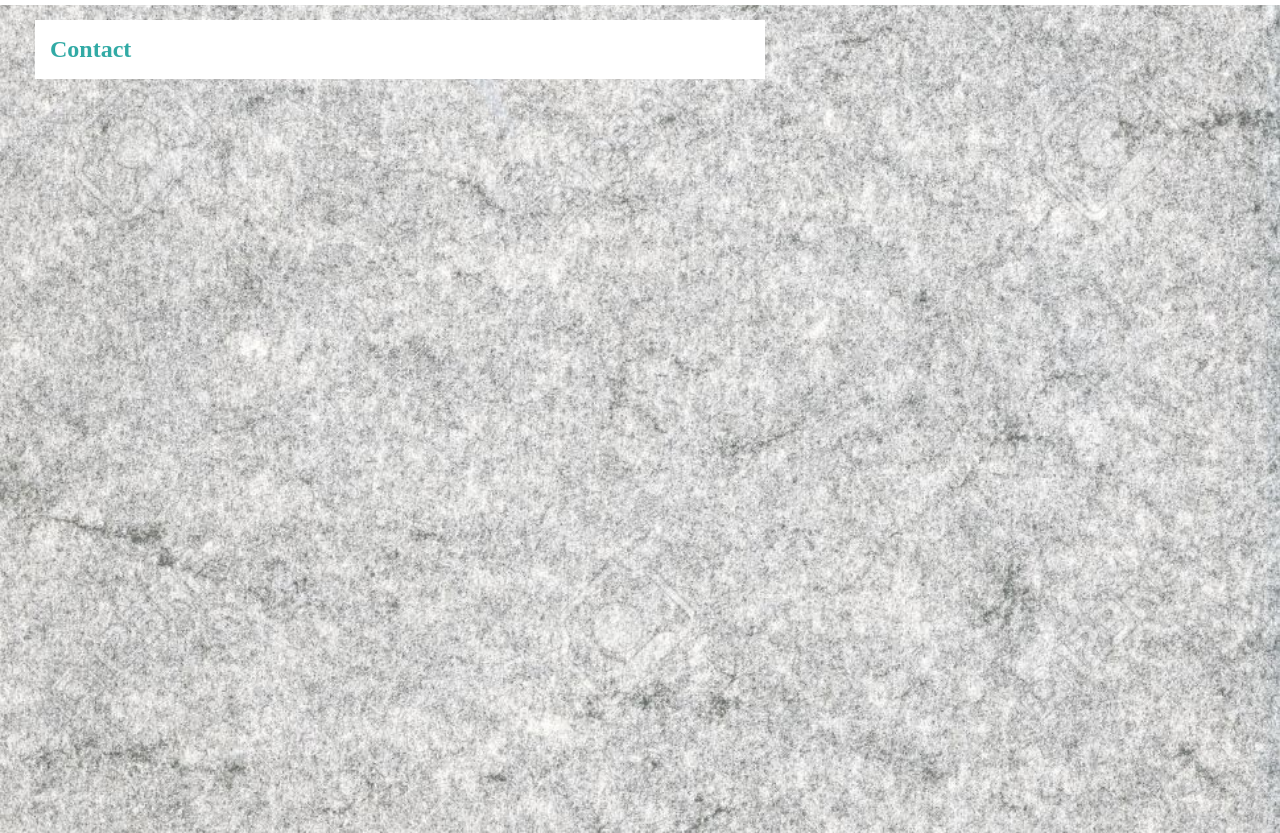
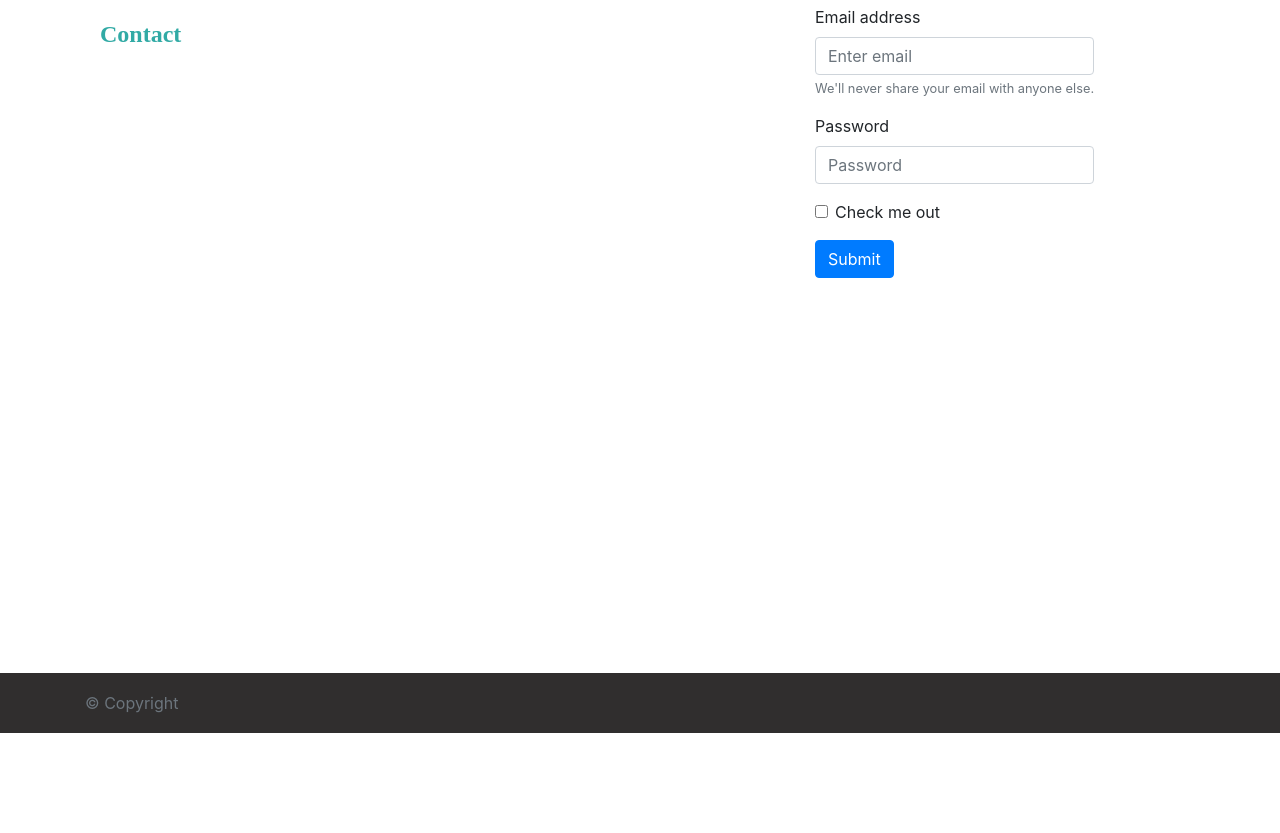
Before and after one commit to drivelikejehu/Code-Refactor, a plain HTML site: page resport/contact.html in a window 1280 px wide. Shown: the part 67-900 px from the top of the page. After the commit the page ends 800 px from the top, so only its background shows below. Drawn offline with nearby package versions, Linux system fonts and the light colour scheme.

Commit message:
added footer

```diff
--- a/resport/contact.html
+++ b/resport/contact.html
@@ -45,10 +45,52 @@
       <div class="container">
         <div class="row">
           <div class="col-sm-8"><h1>Contact</h1></div>
-          <div class="row"></div>
+          <div class="row">
+            <form>
+              <div class="form-group">
+                <label for="exampleInputEmail1">Email address</label>
+                <input
+                  type="email"
+                  class="form-control"
+                  id="exampleInputEmail1"
+                  aria-describedby="emailHelp"
+                  placeholder="Enter email"
+                />
+                <small id="emailHelp" class="form-text text-muted"
+                  >We'll never share your email with anyone else.</small
+                >
+              </div>
+              <div class="form-group">
+                <label for="exampleInputPassword1">Password</label>
+                <input
+                  type="password"
+                  class="form-control"
+                  id="exampleInputPassword1"
+                  placeholder="Password"
+                />
+              </div>
+              <div class="form-group form-check">
+                <input
+                  type="checkbox"
+                  class="form-check-input"
+                  id="exampleCheck1"
+                />
+                <label class="form-check-label" for="exampleCheck1"
+                  >Check me out</label
+                >
+              </div>
+              <button type="submit" class="btn btn-primary">Submit</button>
+            </form>
+          </div>
         </div>
       </div>
     </section>
+
+    <footer class="footer">
+      <div class="container">
+        <span class="text-muted">© Copyright</span>
+      </div>
+    </footer>
 
     <script
       src="https://code.jquery.com/jquery-3.2.1.slim.min.js"
--- a/resport/style.css
+++ b/resport/style.css
@@ -16,20 +16,20 @@
   background-color: white !important;
 }
 
-.grayback {
+/* .grayback {
   background-image: url("images/grayparch.jpg");
   background-repeat: no-repeat;
   background-position: center;
   background-size: cover;
   height: 900px;
   background-attachment: relative;
-}
+} */
 
-.container {
+/* .container {
   width: 100%;
   margin-left: 20px;
   margin-top: 15px;
-}
+} */
 
 row {
   margin-top: 0px;
@@ -42,3 +42,12 @@ h1 {
   color: rgb(49, 170, 165);
   padding: 15px;
 }
+
+.footer {
+  position: absolute;
+  bottom: 0;
+  width: 100%;
+  height: 60px;
+  line-height: 60px;
+  background-color: #302e2e;
+}
```
Also changed, not shown: resport/index.html (+8 -0 lines), resport/portfolio.html (+6 -0 lines).
